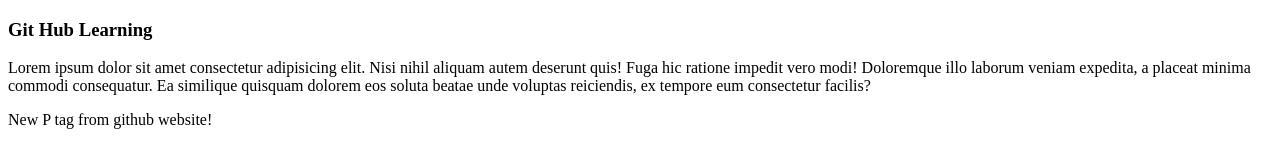
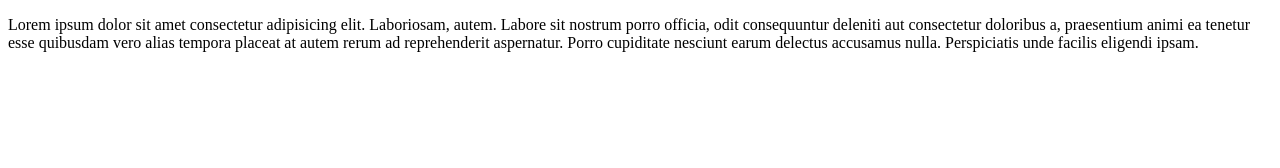
Before and after one commit to haidercse/justPractice, a plain HTML site: page index.html in a window 1280 px wide. Drawn offline with Linux system fonts and the light colour scheme.

Commit message:
New Code

```diff
--- a/index.html
+++ b/index.html
@@ -9,11 +9,8 @@
 </head>
 
 <body>
-    <h3>Git Hub Learning</h3>
-    <p>Lorem ipsum dolor sit amet consectetur adipisicing elit. Nisi nihil aliquam autem deserunt quis! Fuga hic ratione impedit vero modi! Doloremque illo laborum veniam expedita, a placeat minima commodi consequatur. Ea similique quisquam dolorem eos soluta
-        beatae unde voluptas reiciendis, ex tempore eum consectetur facilis?</p>
-
-    <p>New P tag from github website!</p>
+    <p>Lorem ipsum dolor sit amet consectetur adipisicing elit. Laboriosam, autem. Labore sit nostrum porro officia, odit consequuntur deleniti aut consectetur doloribus a, praesentium animi ea tenetur esse quibusdam vero alias tempora placeat at autem rerum
+        ad reprehenderit aspernatur. Porro cupiditate nesciunt earum delectus accusamus nulla. Perspiciatis unde facilis eligendi ipsam.</p>
 </body>
 
 </html>
```
